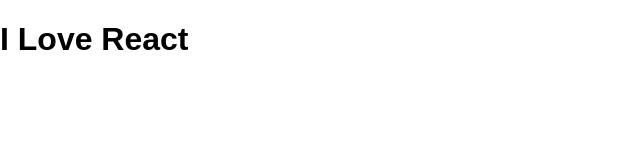
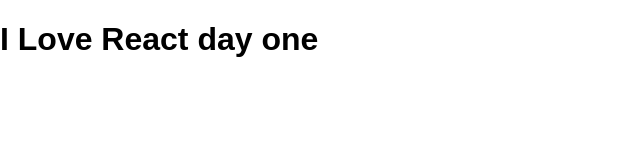
Before and after one commit to futantan/sikeio-ilovereact, a website: page index.html in a window 1280 px wide. Shown: the whole page, without its empty margins (0-640 px from the left). Drawn offline with Linux system fonts and the light colour scheme.

Commit message:
modify content of html

```diff
--- a/index.html
+++ b/index.html
@@ -22,7 +22,7 @@
 <body>
 
 
-  <h1>I Love React</h1>
+  <h1>I Love React day one</h1>
 <!-- <script src="js/app.js"></script> -->
 
 </body>
```
